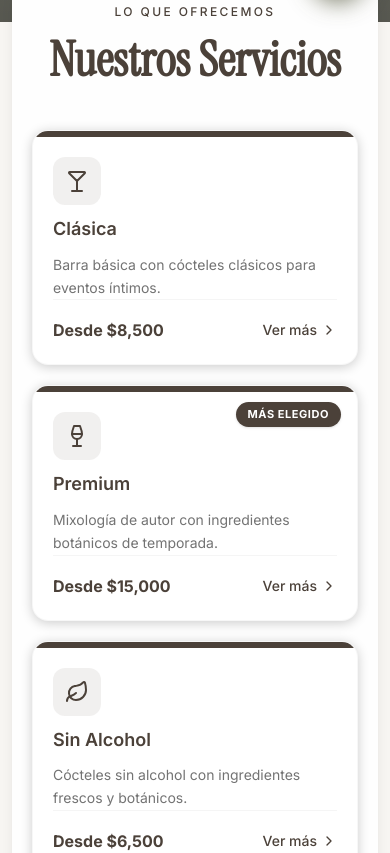
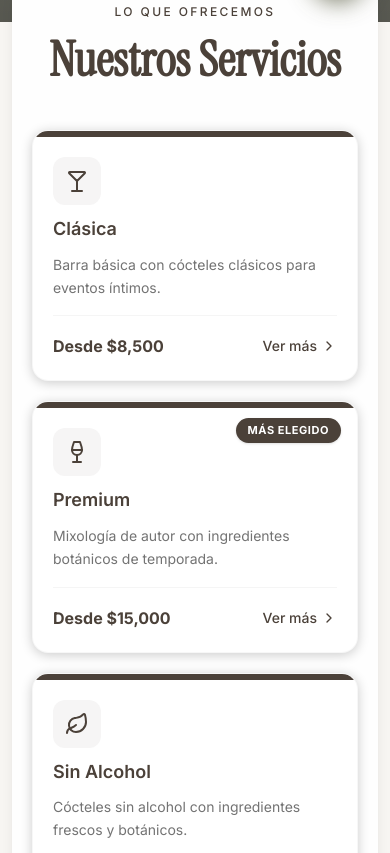
Before and after one commit to JeremiasBustos02/entre-tragos-v2, a React (Vite) app: page / in a window 390 px wide. Shown: the part 822-1675 px from the top of the page. Built offline with nearby package versions, Linux system fonts and the light colour scheme; grey boxes are pictures that could not be loaded.

Commit message:
style: hover en cards de servicios

```diff
--- a/src/app/components/CocktailShowcase.tsx
+++ b/src/app/components/CocktailShowcase.tsx
@@ -123,7 +123,7 @@ export default function CocktailShowcase() {
             role="tab"
             aria-selected={activeCategory === cat.id}
             onClick={() => setActiveCategory(cat.id)}
-            className={`cursor-pointer px-4 py-2 rounded-full text-sm font-medium whitespace-nowrap ${
+            className={`transition-colors duration-200 cursor-pointer px-4 py-2 rounded-full text-sm font-medium whitespace-nowrap ${
               activeCategory === cat.id
                 ? 'bg-[#4B4E32] text-white shadow-[0_4px_14px_rgba(45,90,39,0.2)]'
                 : 'bg-white text-neutral-600 hover:bg-neutral-100 hover:shadow-sm border border-neutral-200'
--- a/src/app/components/ServiceCard.tsx
+++ b/src/app/components/ServiceCard.tsx
@@ -13,34 +13,51 @@ export default function ServiceCard({ title, description, price, iconType, tag }
   const IconComponent = ICON_MAP[iconType];
 
   return (
-    <article className="group relative bg-white rounded-2xl overflow-hidden shadow-[0_2px_12px_rgba(0,0,0,0.2)] border border-neutral-100/80 flex flex-col transition-all duration-300 ease-out hover:shadow-[0_8px_30px_rgba(0,0,0,0.3)] hover:-translate-y-1 focus-within:ring-2 focus-within:ring-[#4B4E32] focus-within:ring-offset-2">
-      <div className="h-1.5 w-full bg-[#4B4139]" aria-hidden="true" />
+    <article className="group relative bg-white rounded-2xl overflow-hidden shadow-[0_2px_12px_rgba(0,0,0,0.2)] border border-neutral-100/80 flex flex-col transition-all duration-300 ease-out hover:bg-[#4B4139] hover:shadow-[0_8px_30px_rgba(0,0,0,0.3)] hover:-translate-y-1 focus-within:ring-2 focus-within:ring-[#4B4E32] focus-within:ring-offset-2">
+
+      {/* Línea superior: se oculta o cambia en hover para no hacer ruido visual */}
+      <div className="h-1.5 w-full bg-[#4B4139] transition-colors duration-300 group-hover:bg-[#F4F4F4]" aria-hidden="true" />
 
       {tag && (
-        <span className="absolute top-4 right-4 bg-[#4B4139] text-white text-[11px] font-bold uppercase tracking-wider px-3 py-1 rounded-full shadow-sm z-10">
+        <span className="absolute top-4 right-4 bg-[#4B4139] text-white text-[11px] font-bold uppercase tracking-wider px-3 py-1 rounded-full shadow-sm z-10 transition-colors duration-300 group-hover:bg-[#F4F4F4] group-hover:text-[#4B4139]">
           {tag}
         </span>
       )}
 
       <div className="grid grid-rows-[auto_1fr_auto] flex-1 p-5 sm:p-6">
         <div className="flex flex-col gap-3">
-          <div className="w-12 h-12 rounded-xl bg-[#4B4139]/8 flex items-center justify-center transition-colors duration-300 group-hover:bg-[#4B4E32]/12">
-            <IconComponent className="w-6 h-6 text-[#4B4139]" aria-hidden="true" />
+
+          {/* Contenedor del ícono: cambia el fondo a un blanco translúcido en hover */}
+          <div className="w-12 h-12 rounded-xl bg-[#4B4139]/5 flex items-center justify-center transition-colors duration-300 group-hover:bg-white/10">
+            <IconComponent className="w-6 h-6 text-[#4B4139] transition-colors duration-300 group-hover:text-[#F4F4F4]" aria-hidden="true" />
           </div>
 
-          <h3 className="text-lg sm:text-xl font-semibold text-[#4B4139] leading-snug">{title}</h3>
+          {/* Título */}
+          <h3 className="text-lg sm:text-xl font-semibold text-[#4B4139] leading-snug transition-colors duration-300 group-hover:text-[#F4F4F4]">
+            {title}
+          </h3>
 
-          <p className="text-sm sm:text-[15px] text-neutral-500 leading-relaxed">{description}</p>
+          {/* Descripción */}
+          <p className="text-sm sm:text-[15px] text-neutral-500 leading-relaxed transition-colors duration-300 group-hover:text-[#F4F4F4]/80">
+            {description}
+          </p>
         </div>
 
-        <div className="pt-4 flex items-center justify-between border-t border-neutral-100">
-          <p className="text-base sm:text-lg font-bold text-[#4B4139]">{price}</p>
+        {/* Contenedor inferior: cambia el color de la línea separadora */}
+        <div className="pt-4 mt-4 flex items-center justify-between border-t border-neutral-100 transition-colors duration-300 group-hover:border-white/20">
+
+          {/* Precio */}
+          <p className="text-base sm:text-lg font-bold text-[#4B4139] transition-colors duration-300 group-hover:text-[#F4F4F4]">
+            {price}
+          </p>
+
+          {/* Enlace "Ver más" */}
           <a
             href="#contact"
-            className="inline-flex items-center gap-1 text-sm font-medium text-[#4B4139] transition-all duration-200 hover:gap-2 hover:text-[#3A3D28] focus-visible:ring-2 focus-visible:ring-[#4B4E32] focus-visible:ring-offset-2 focus-visible:outline-none rounded-md px-2 py-1 -mr-2"
+            className="inline-flex items-center gap-1 text-sm font-medium text-[#4B4139] transition-all duration-300 group-hover:text-[#F4F4F4] group-hover:gap-2 focus-visible:ring-2 focus-visible:ring-[#4B4E32] focus-visible:ring-offset-2 focus-visible:outline-none rounded-md px-2 py-1 -mr-2"
           >
             Ver más
-            <ChevronRight className="w-4 h-4" />
+            <ChevronRight className="w-4 h-4 transition-transform duration-300" />
           </a>
         </div>
       </div>
```
